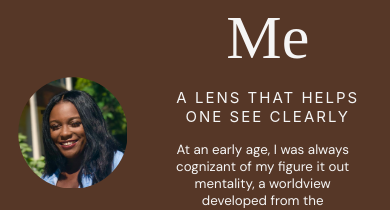
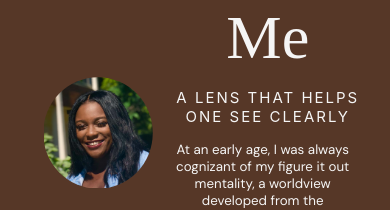
Before and after one commit to dazedcodes/mayaandtech, a React (Create React App) app: page / in a window 390 px wide. Shown: the part 642-852 px from the top of the page. Built offline with nearby package versions, Linux system fonts and the light colour scheme; a web font is replaced by a local one.

Commit message:
fix web responsiveness

```diff
--- a/src/App.css
+++ b/src/App.css
@@ -103,6 +103,7 @@ html, body {
 }
 .aboutmeProfilePic {
   border-radius: 50%;
+  margin-left: 25%;
   padding: 5%;
   height: 50%;
   width: 75%;
@@ -294,7 +295,7 @@ html, body {
 }
 @media only screen and (min-width: 200px) and (max-width: 400px) {
   .experience {
-    height: 1200px;
+    height: 1225px;
   }
 }
 .experience h1 {
```
